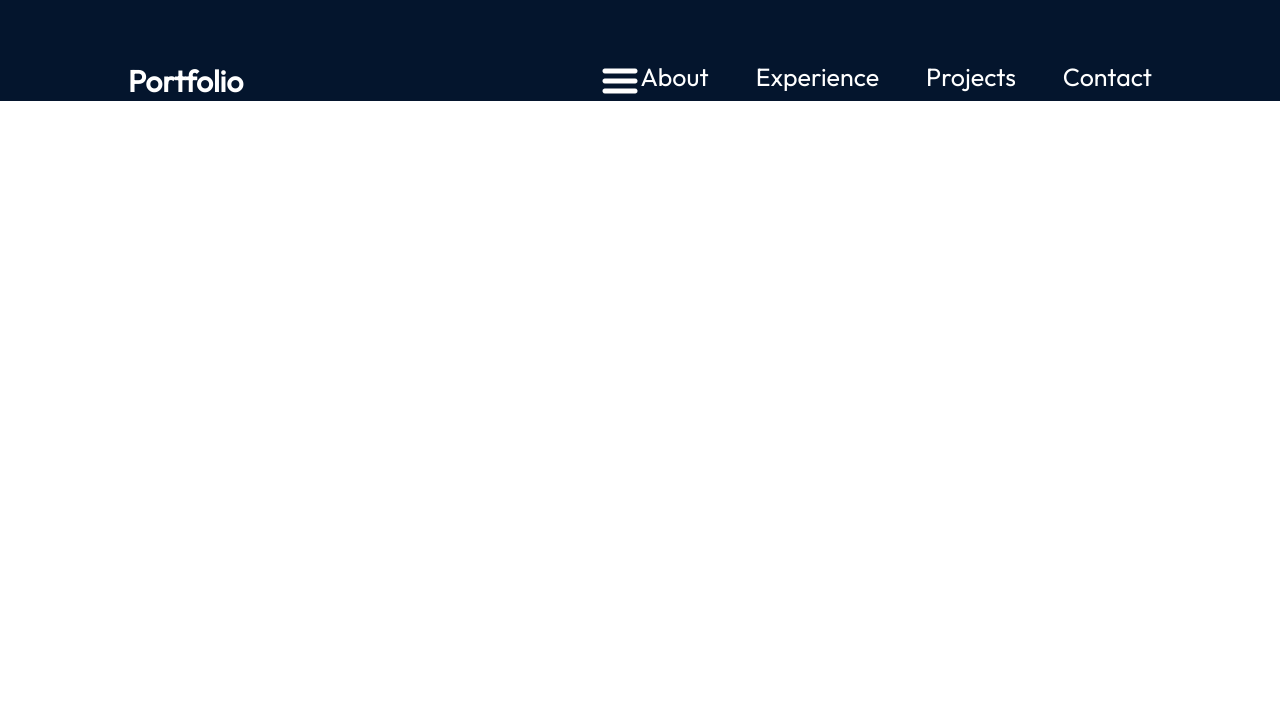
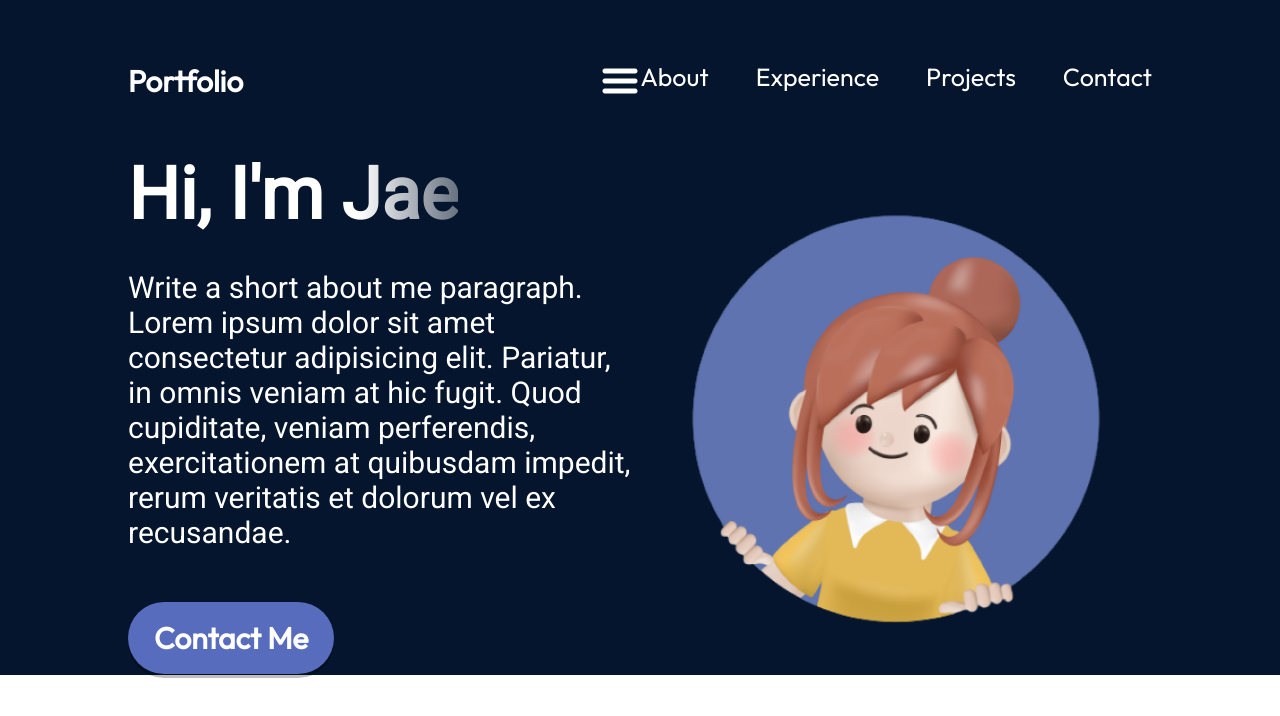
Before and after one commit to Jaek23/Updated-Portfolio, a React (Vite) app: page / in a window 1280 px wide. Shown: the top 716 px of the page. Built offline with nearby package versions, Linux system fonts and the light colour scheme.

Commit message:
working on hero section of portfolio

```diff
--- a/src/App.jsx
+++ b/src/App.jsx
@@ -1,12 +1,13 @@
 import styles from './App.module.css'
 import Navbar from './components/Navbar/Navbar'
-
+import Hero from './components/Hero/Hero'
 
 function App() {
 
   return (
     <div className={styles.App}>
       <Navbar/>
+      <Hero/>
     </div>
   )
 }
--- /dev/null
+++ b/src/components/Hero/Hero.jsx
@@ -0,0 +1,20 @@
+import React from 'react'
+import { getImageUrl } from '../../utils'
+import styles from "./Hero.module.css";
+
+const Hero = () => {
+  return (
+    <section className={styles.container}>
+        <div className={styles.content}>
+            <h1 className={styles.title}>Hi, I'm Jae</h1>
+            <p className={styles.description}>Write a short about me paragraph. Lorem ipsum dolor sit amet consectetur adipisicing elit. Pariatur, in omnis veniam at hic fugit. Quod cupiditate, veniam perferendis, exercitationem at quibusdam impedit, rerum veritatis et dolorum vel ex recusandae.</p>
+            <a href="mailto:jaehkim23@gmail.com" className={styles.contactBtn}>Contact Me</a>
+        </div>
+        <img src={getImageUrl("hero/heroImage.png")} alt="image of me" className={styles.heroImg}/>
+        <div className={styles.topBlur}/>
+        <div className={styles.bottomBlur}/>
+    </section>
+  )
+}
+
+export default Hero
--- /dev/null
+++ b/src/components/Hero/Hero.module.css
@@ -0,0 +1,69 @@
+@import "../../vars.css";
+
+.container{
+    position: relative;
+    display:flex;
+    align-items: center;
+    justify-content: space-between;
+    margin-top: 49px;
+    z-index:1;
+    margin-left: 10%;
+    margin-right: 10%;
+}
+
+.content{
+    display:flex;
+    flex-direction: column;
+    align-items: flex-start;
+    color: var(--color-text);
+    z-index: 1;
+}
+
+.title{
+    font-size: 72px;
+    font-weight: 900;
+    margin-bottom: 33px;
+    font-family: var(--font-roboto);
+    background:linear-gradient(90deg, rgba(255, 255, 255, 1) 70%, rgba(255, 255, 255, 0) 120%);
+    -webkit-text-fill-color:transparent;
+    -webkit-background-clip:text;
+}
+
+.description{
+    font-size:30px;
+    font-family:var(--font-roboto);
+    margin-bottom: 52px;
+}
+
+.contactBtn{
+    text-decoration: none;
+    background-color: var(--color-primary);
+    color:var(--color-text);
+    border-radius: 100px;
+    font-size: 30px;
+    font-weight: 600;
+    padding: 17px 26px;
+    box-shadow: 00 4px 0 rgba(0, 0, 0, 0.25);
+}
+
+.heroImg{
+    width:50%;
+    z-index:1;
+
+    animation-name:floating;
+    animation-duration:3s;
+    animation-iteration-count:infinite;
+    animation-timing-function:ease-in-out;
+}
+
+@keyframes floating{
+    0%{
+        transform:translate(0, 0px);
+    }
+    50%{
+        transform:translate(0, 10px);
+    }
+    100%{
+        transform:translate(0, -0px);
+    }
+}
--- a/src/vars.css
+++ b/src/vars.css
@@ -7,5 +7,5 @@
     --color-bg:#04152d;
 
     /*Fonts*/
-    --fonts-robot:"Roboto";
+    --font-roboto:"Roboto";
 }
```
